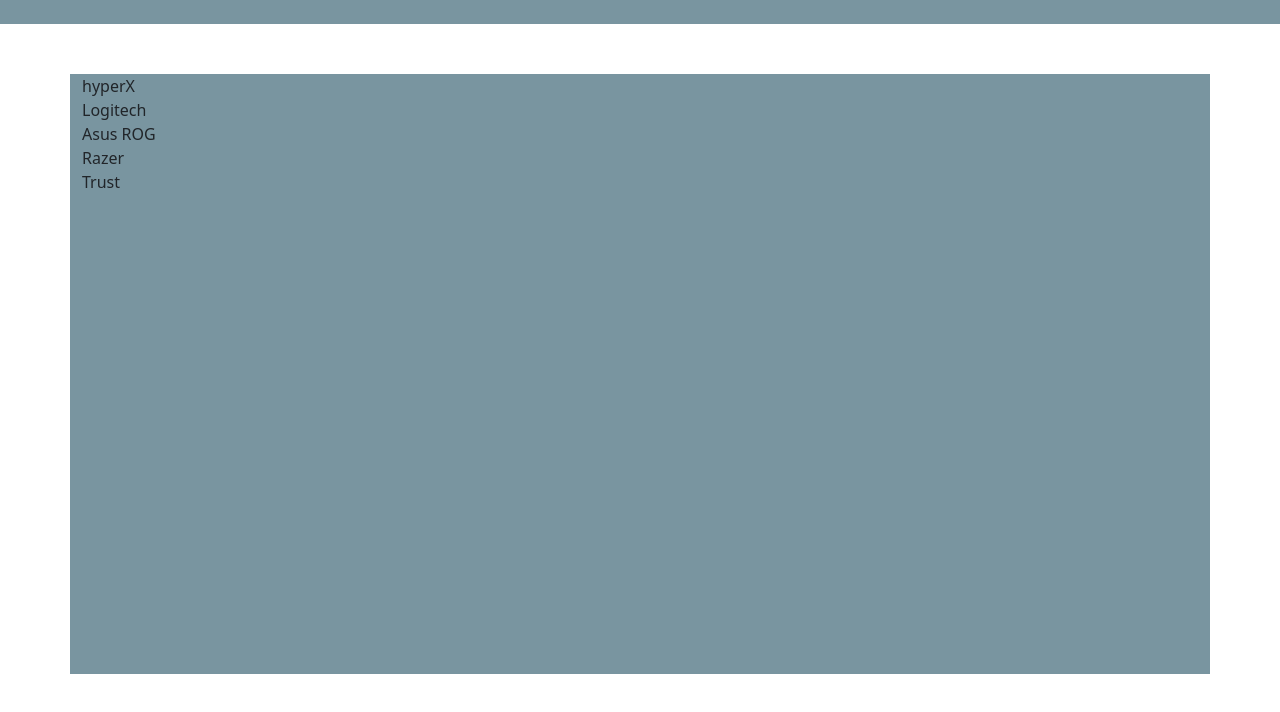
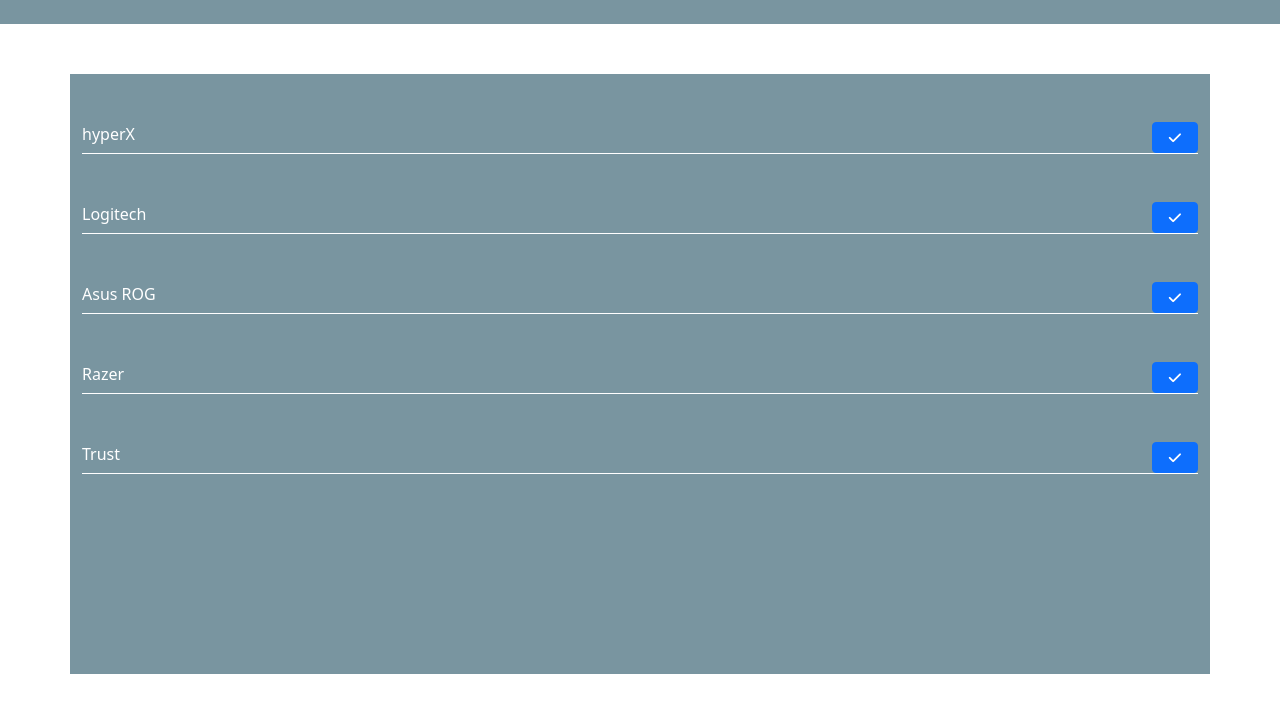
Before and after one commit to SimoneDUrso/vue-todolist, a plain HTML site: page index.html in a window 1280 px wide. Shown: the part 62-774 px from the top of the page. Drawn offline with nearby package versions, Linux system fonts and the light colour scheme.

Commit message:
[UPD] Created method to bar text

```diff
--- a/css/style.css
+++ b/css/style.css
@@ -21,4 +21,8 @@ h2 {
     background-color: rgb(121, 149, 160);
 }
 
+.bb-white {
+    border-bottom: 1px solid white;
+}
+
 ul li {}
--- a/index.html
+++ b/index.html
@@ -33,11 +33,16 @@
                 <div class="row">
                     <div class="col-12">
                         <ul class="list-unstyled">
-                            <li v-for="todo, index in todos">
-                                <div> {{ todo.text }} </div>
+                            <li class="d-flex justify-content-between my-5 text-white bb-white"
+                                v-for="todo, index in todos">
+                                <div :class="todos[index].done == true ? 'text-decoration-line-through' : ''"> {{
+                                    todo.text }}
+                                </div>
 
                                 <div>
-
+                                    <button class="btn btn-sm btn-primary py-1 px-3" @click="todoBarred(index)"> <i
+                                            class="fas fa-check text-white"></i>
+                                    </button>
                                 </div>
                             </li>
                         </ul>
--- a/js/script.js
+++ b/js/script.js
@@ -30,6 +30,9 @@ createApp({
     },
 
     methods: {
-
+        todoBarred(index) {
+            this.todos[index].done = true;
+            console.log(this.todos[index].done)
+        }
     }
 }).mount("#app")
```
